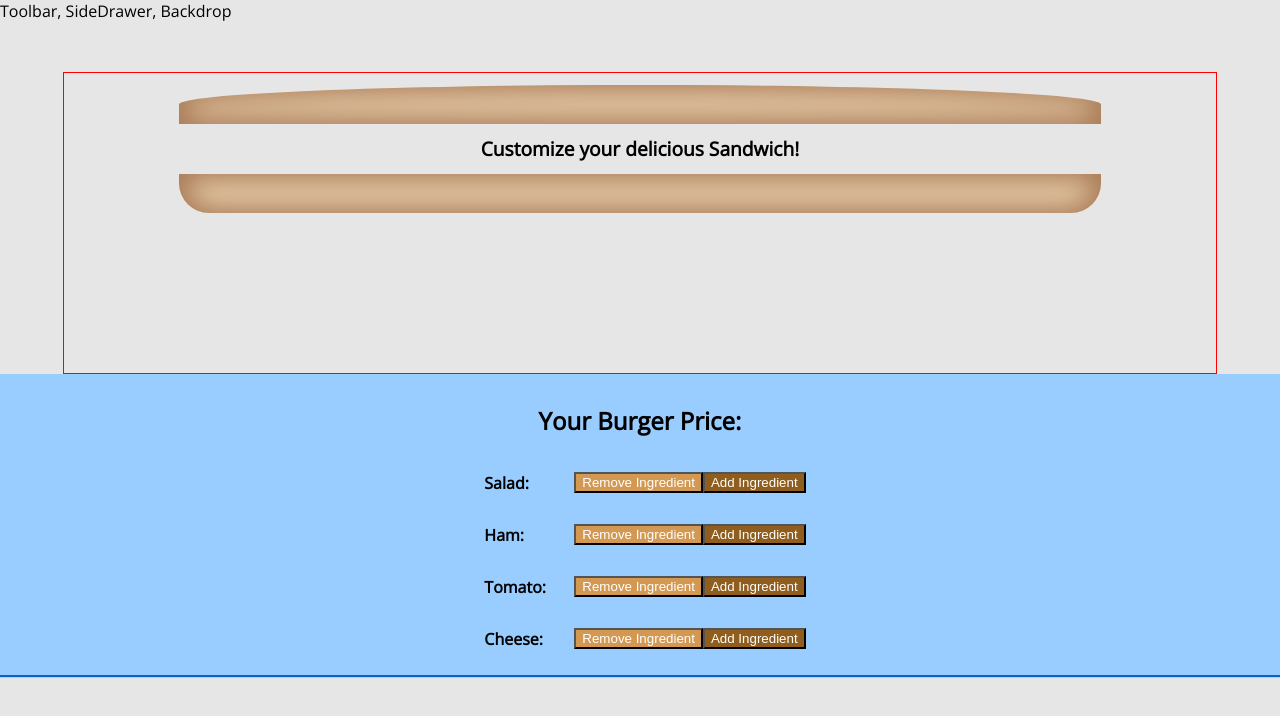
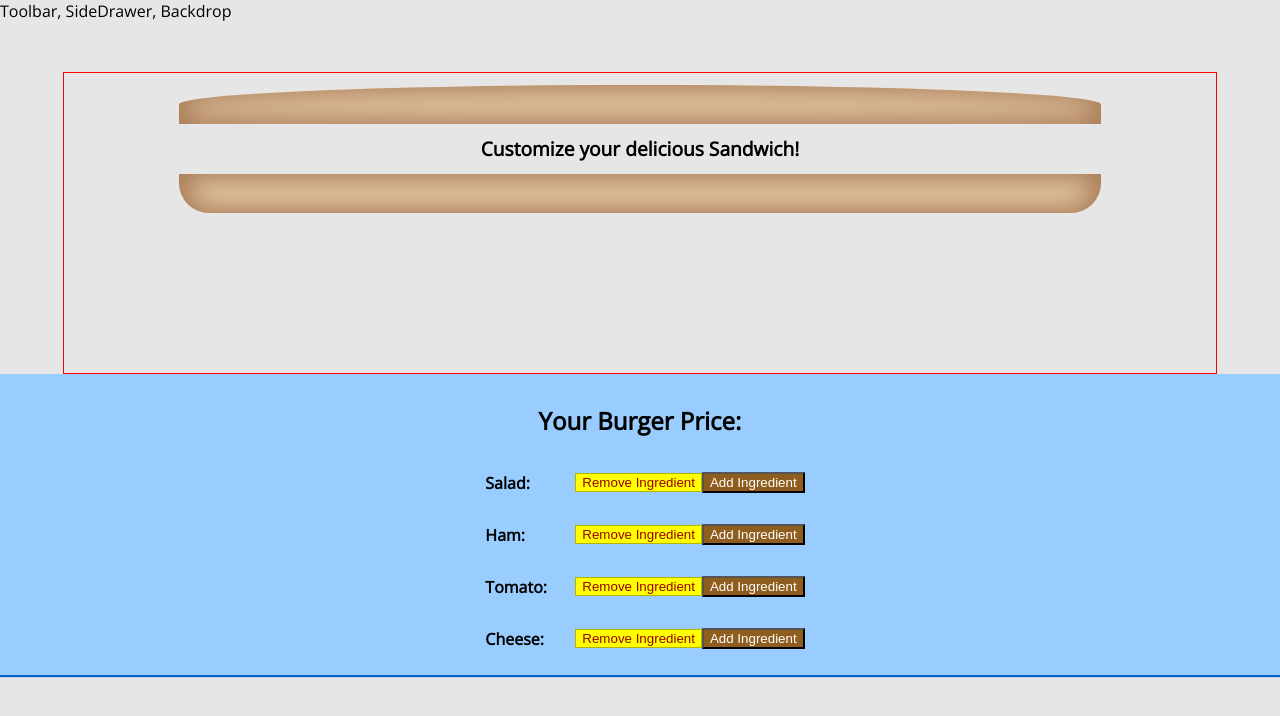
Before and after one commit to dragomir1/REACT-sandwichBuilder, a React app: page / in a window 1280 px wide. Shown: the top 716 px of the page. Built offline with nearby package versions, Linux system fonts and the light colour scheme.

Commit message:
additions

```diff
--- a/src/components/Sandwich/SandwichControls/SandwichControl/SandwichControl.js
+++ b/src/components/Sandwich/SandwichControls/SandwichControl/SandwichControl.js
@@ -8,11 +8,10 @@ const sandwichcontrol = (props) => (
     <button
       className={classes.Less}
       onClick={props.removed}
-      disabled={props.disabled}>Remove Ingredient</button>
+      disabled={props.disabledRemoveButton}>Remove Ingredient</button>
     <button
       className={classes.More}
-      onClick={props.added}
-      disabled={props.disabled}>Add Ingredient</button>
+      onClick={props.added}>Add Ingredient</button>
 
   </div>
 
--- a/src/components/Sandwich/SandwichControls/SandwichControls.js
+++ b/src/components/Sandwich/SandwichControls/SandwichControls.js
@@ -20,6 +20,7 @@ const sandwichControls = (props) => (
         ingredientLabel={ctrl.label}
         added={() => props.ingredientAdded(ctrl.type)}
         removed={() => props.ingredientRemoved(ctrl.type)}
+        disabledRemoveButton={props.disabledRemoveButton[ctrl.type]}
       />
     ))}
 
--- a/src/containers/SandwichBuilder/SandwichBuilder.js
+++ b/src/containers/SandwichBuilder/SandwichBuilder.js
@@ -52,14 +52,22 @@ class SandwichBuilder extends Component {
     const newPrice = oldPrice - priceAddition;
     this.setState({totalPrice: newPrice, ingredients: updatedIngredients});
   }
+  // this disables the 'remove' button when there are no ingredients
+  render () {
+    const disabledRemoveButton = {
+      ...this.state.ingredients
+    };
+    for (let key in disabledRemoveButton) {
+      disabledRemoveButton[key] = disabledRemoveButton[key] <= 0;
+    }
 
-  render () {
     return (
       <Aux>
         <Sandwich ingredients={this.state.ingredients}/>
         <SandwichControls
           ingredientAdded={this.addIngredientHandler}
-          ingredientRemoved={this.removeIngredientHandler} />
+          ingredientRemoved={this.removeIngredientHandler}
+          disabledRemoveButton={disabledRemoveButton} />
       </Aux>
     );
   }
```
